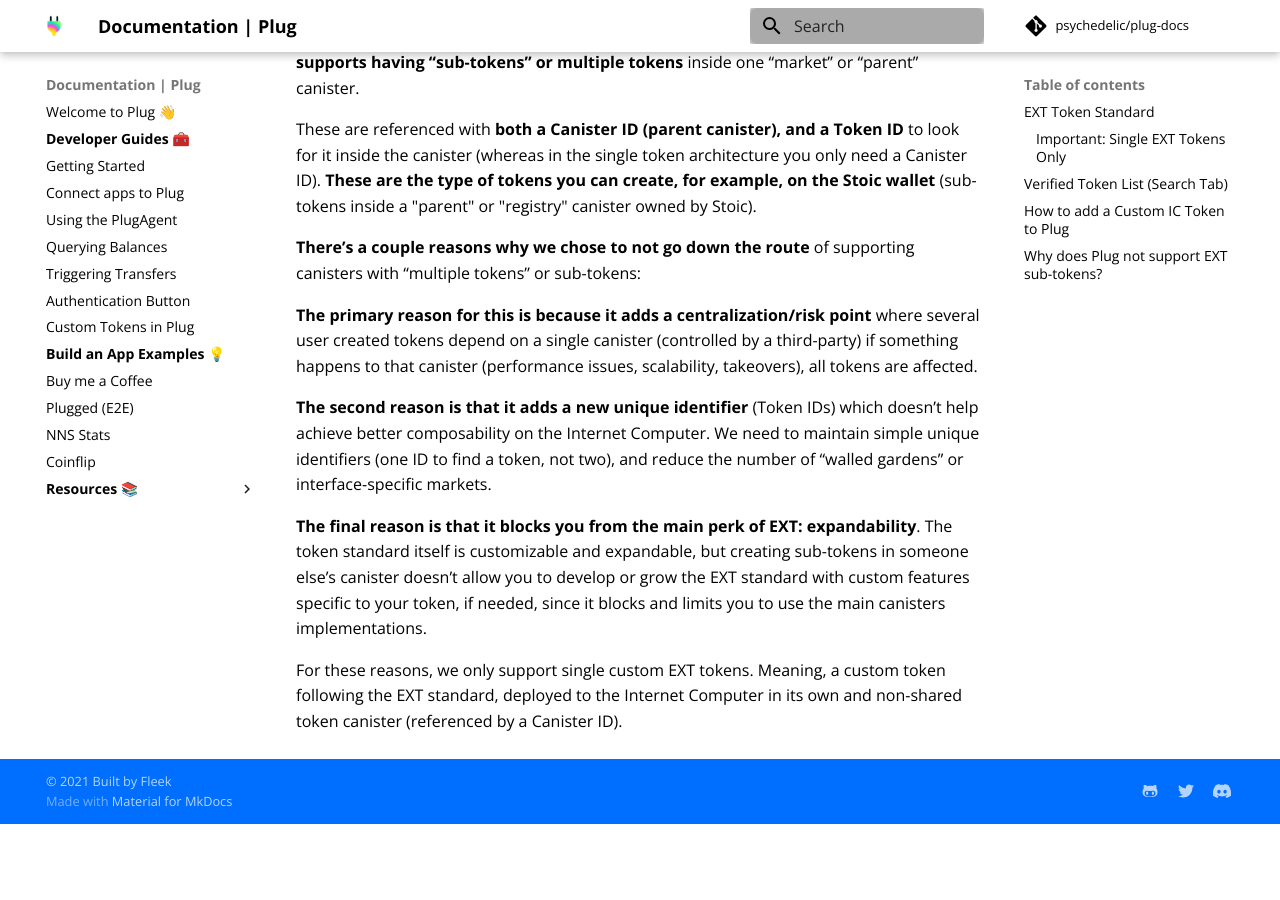
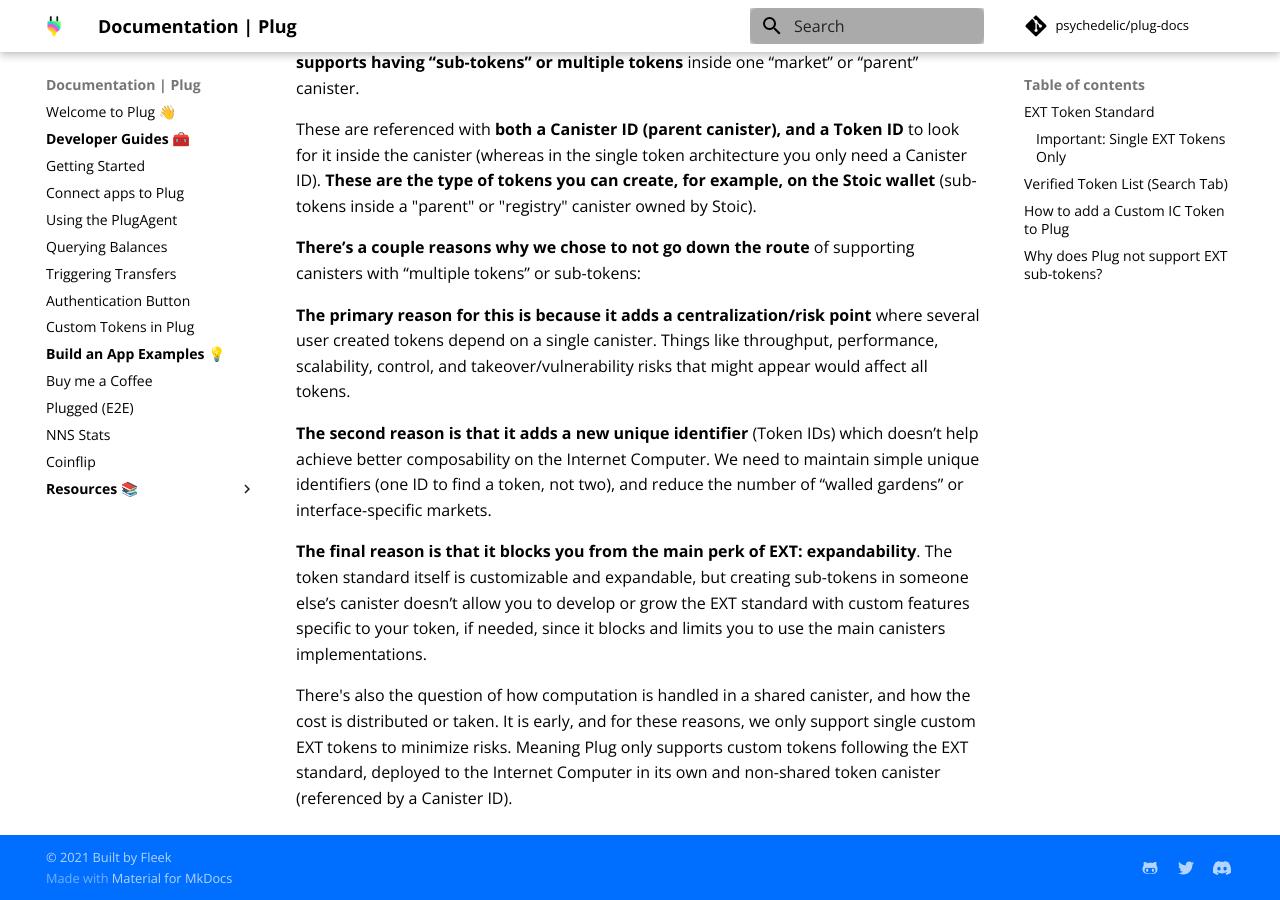
Before and after one commit to Psychedelic/plug-docs, an MkDocs documentation site: the page built from docs/getting-started/custom-tokens.md, in a window 1280 px wide and 900 px high, scrolled down 3881 px. Built offline with MkDocs 1.6.1 and Material for MkDocs 9.7.7, drawn with Linux system fonts in a browser that asks for light colours; comment, search, counter and statistics services are not loaded; before the commit the page ends 4705 px from its top, so only the background shows below that; some of the changed text lies outside the part shown.

Commit message:
Update custom-tokens.md

```diff
--- a/docs/getting-started/custom-tokens.md
+++ b/docs/getting-started/custom-tokens.md
@@ -31,7 +31,7 @@
 
 ![](imgs/step-1.png)
 
-If your token is not available on our verified token list (Search tab), visit the “Custom” tab to manually add a new token. In the case of **Cycles Token (XTC)** you can add it from the Search tab, or if your Plug Principal ID holds a balance, it will auto-detect and surface it.
+If your token is not available on our verified token list (Search tab), visit the “Custom” tab to manually add a new token. In the case of **Cycles Token (XTC)**, it is added by default on the list.
 
 ![](imgs/medium-1.png)
 
@@ -57,10 +57,10 @@
 
 **There’s a couple reasons why we chose to not go down the route** of supporting canisters with “multiple tokens” or sub-tokens:
 
-**The primary reason for this is because it adds a centralization/risk point** where several user created tokens depend on a single canister (controlled by a third-party) if something happens to that canister (performance issues, scalability, takeovers), all tokens are affected.
+**The primary reason for this is because it adds a centralization/risk point** where several user created tokens depend on a single canister. Things like throughput, performance, scalability, control, and takeover/vulnerability risks that might appear would affect all tokens.
 
 **The second reason is that it adds a new unique identifier** (Token IDs) which doesn’t help achieve better composability on the Internet Computer. We need to maintain simple unique identifiers (one ID to find a token, not two), and reduce the number of “walled gardens” or interface-specific markets.
 
 **The final reason is that it blocks you from the main perk of EXT: expandability**. The token standard itself is customizable and expandable, but creating sub-tokens in someone else’s canister doesn’t allow you to develop or grow the EXT standard with custom features specific to your token, if needed, since it blocks and limits you to use the main canisters implementations.
 
-For these reasons, we only support single custom EXT tokens. Meaning, a custom token following the EXT standard, deployed to the Internet Computer in its own and non-shared token canister (referenced by a Canister ID).
+There's also the question of how computation is handled in a shared canister, and how the cost is distributed or taken. It is early, and for these reasons, we only support single custom EXT tokens to minimize risks. Meaning Plug only supports custom tokens following the EXT standard, deployed to the Internet Computer in its own and non-shared token canister (referenced by a Canister ID).
```
